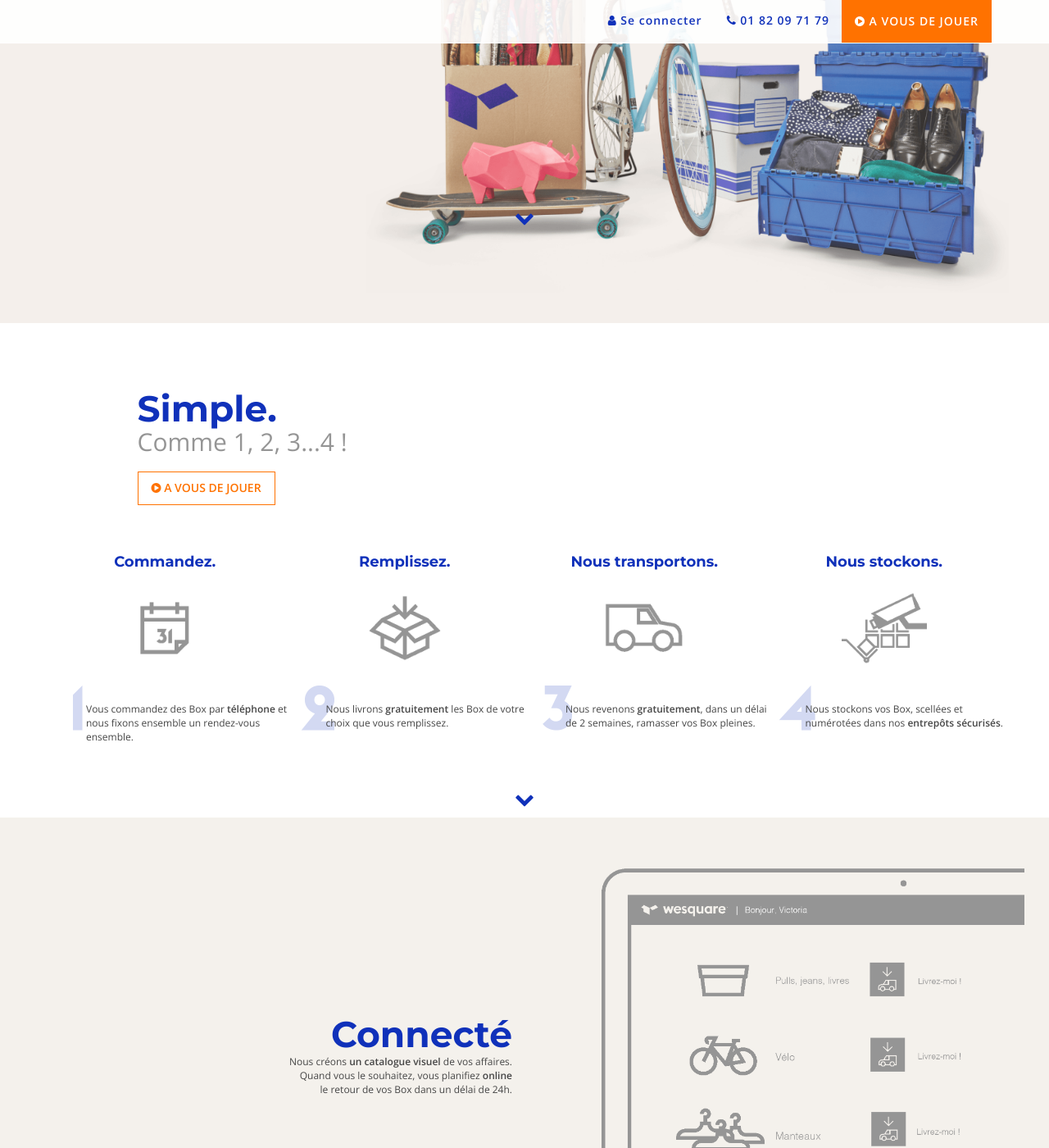
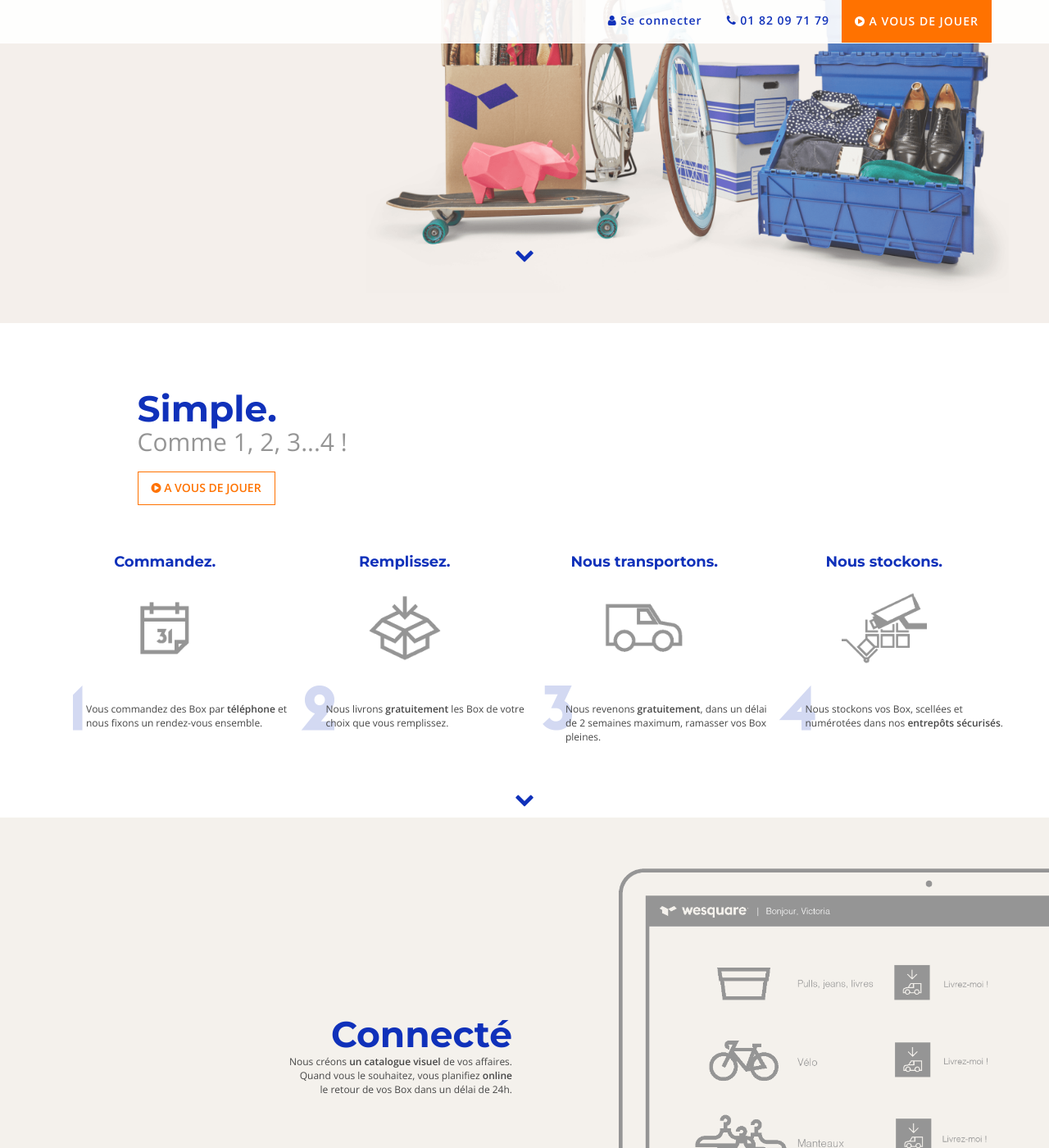
Before and after one commit to Seb1501/wesquare, a Jekyll site: the page built from index.html, in a window 1280 px wide and 1400 px high, scrolled down 306 px. Shown: the whole window at 82% size. Built offline with Jekyll 4.4.1, drawn with Linux system fonts in a browser that asks for light colours; nearby versions of some CDN libraries; Markdown is read by kramdown in place of the engine named in the settings.

Commit message:
Correction bug #2

```diff
--- a/css/style.css
+++ b/css/style.css
@@ -213,7 +213,7 @@
 
 /* line 320, ../compass/sass/style.scss */
 .next-section-wrapper {
-  padding-top: 255px;
+  padding-top: 300px;
 }
 
 /**************************MODAL************************************************************************************/
@@ -413,29 +413,35 @@
 .inventory {
   background-color: #f4f1ec;
 }
-/* line 568, ../compass/sass/style.scss */
+/* line 569, ../compass/sass/style.scss */
 .inventory img {
-  margin-right: -40px;
+  margin-right: -60px;
   margin-bottom: 20px;
 }
 
-/* line 575, ../compass/sass/style.scss */
+/* line 576, ../compass/sass/style.scss */
+.ecran {
+  padding-right: 0px;
+  margin-right: 0px;
+}
+
+/* line 582, ../compass/sass/style.scss */
 .alignement {
   height: 160px;
 }
 
-/* line 580, ../compass/sass/style.scss */
+/* line 587, ../compass/sass/style.scss */
 .next-section-inventory {
   margin-top: 10px;
 }
 
 /**************************SUR*MESURE*********************************************************************************/
-/* line 588, ../compass/sass/style.scss */
+/* line 595, ../compass/sass/style.scss */
 .title p {
   padding-bottom: 20px;
 }
 
-/* line 593, ../compass/sass/style.scss */
+/* line 600, ../compass/sass/style.scss */
 #MissBB {
   padding-top: 80px;
   padding-bottom: -50px;
@@ -444,74 +450,74 @@
 }
 
 /*****************************SECURITE*****************************************************************************************/
-/* line 606, ../compass/sass/style.scss */
+/* line 613, ../compass/sass/style.scss */
 .security {
   background-color: #f4f1ec;
 }
-/* line 610, ../compass/sass/style.scss */
+/* line 617, ../compass/sass/style.scss */
 .security img {
   margin-bottom: 23.2px;
 }
 
-/* line 617, ../compass/sass/style.scss */
+/* line 624, ../compass/sass/style.scss */
 .next-section-security {
   margin-top: 45px;
 }
 
-/* line 623, ../compass/sass/style.scss */
+/* line 630, ../compass/sass/style.scss */
 .milieu {
   padding-top: 20px;
 }
 
 /**************************NOTRE*OFFRE*********************************************************************************/
-/* line 629, ../compass/sass/style.scss */
+/* line 636, ../compass/sass/style.scss */
 .offer {
   background-color: #1031ba;
 }
 
-/* line 639, ../compass/sass/style.scss */
+/* line 646, ../compass/sass/style.scss */
 .offer h1 {
   color: white;
 }
-/* line 643, ../compass/sass/style.scss */
+/* line 650, ../compass/sass/style.scss */
 .offer h2 {
   margin-top: 8px;
   font-size: 25px;
 }
-/* line 648, ../compass/sass/style.scss */
+/* line 655, ../compass/sass/style.scss */
 .offer h3 {
   color: white;
   font-family: "Montserrat", sans-serif;
   margin-top: 10px;
   margin-bottom: 10px;
 }
-/* line 655, ../compass/sass/style.scss */
+/* line 662, ../compass/sass/style.scss */
 .offer p {
   margin-bottom: 0px;
   color: white;
 }
-/* line 660, ../compass/sass/style.scss */
+/* line 667, ../compass/sass/style.scss */
 .offer a {
   color: #ff7200;
 }
 
 /*****************CAROUSEL****************************************************************************************************/
-/* line 721, ../compass/sass/style.scss */
+/* line 728, ../compass/sass/style.scss */
 .header-carousel p {
   padding-bottom: 3em;
 }
 
-/* line 728, ../compass/sass/style.scss */
+/* line 735, ../compass/sass/style.scss */
 .carousel-inner a {
   color: #1031ba;
 }
-/* line 732, ../compass/sass/style.scss */
+/* line 739, ../compass/sass/style.scss */
 .carousel-inner p {
   color: #031ec0;
   font-size: 14px;
   margin-top: -5px;
 }
-/* line 738, ../compass/sass/style.scss */
+/* line 745, ../compass/sass/style.scss */
 .carousel-inner img {
   /*margin:auto;*/
   padding-bottom: 20px;
@@ -520,86 +526,86 @@
   /*max-height: 500px;*/
 }
 
-/* line 752, ../compass/sass/style.scss */
+/* line 759, ../compass/sass/style.scss */
 .glyphicon-custom, .carousel-control .glyphicon-chevron-right, .carousel-control .glyphicon-chevron-left {
   color: #1031ba;
   top: 150px;
 }
 
-/* line 758, ../compass/sass/style.scss */
+/* line 765, ../compass/sass/style.scss */
 .carousel-control .glyphicon-chevron-right {
   right: 50px;
 }
 
-/* line 763, ../compass/sass/style.scss */
+/* line 770, ../compass/sass/style.scss */
 .carousel-control .glyphicon-chevron-left {
   left: 50px;
 }
 
-/* line 775, ../compass/sass/style.scss */
+/* line 782, ../compass/sass/style.scss */
 .next-section-carousel {
   margin-top: 80px;
 }
 
-/* line 780, ../compass/sass/style.scss */
+/* line 787, ../compass/sass/style.scss */
 .carousel-indicators li {
   background-color: #1031ba;
 }
 
-/* line 786, ../compass/sass/style.scss */
+/* line 793, ../compass/sass/style.scss */
 .carousel-indicators .active {
   background-color: #1031ba;
 }
 
-/* line 792, ../compass/sass/style.scss */
+/* line 799, ../compass/sass/style.scss */
 .carousel-control.left, .carousel-control.right {
   background-image: none;
 }
 
 /******************CALL********************************************************************************************/
-/* line 803, ../compass/sass/style.scss */
+/* line 810, ../compass/sass/style.scss */
 .call {
   background-color: #ff7200;
 }
-/* line 807, ../compass/sass/style.scss */
+/* line 814, ../compass/sass/style.scss */
 .call h1 {
   font-family: "Montserrat", sans-serif;
   color: white;
 }
-/* line 813, ../compass/sass/style.scss */
+/* line 820, ../compass/sass/style.scss */
 .call h2 {
   color: white;
   font-family: "Open Sans", sans-serif;
   font-weight: 400;
   font-size: 18px;
 }
-/* line 821, ../compass/sass/style.scss */
+/* line 828, ../compass/sass/style.scss */
 .call h3 {
   color: white;
   font-family: "Montserrat", sans-serif;
 }
-/* line 826, ../compass/sass/style.scss */
+/* line 833, ../compass/sass/style.scss */
 .call h4 {
   color: white;
   font-family: "Montserrat", sans-serif;
   text-align: center;
   margin-top: 2em;
 }
-/* line 833, ../compass/sass/style.scss */
+/* line 840, ../compass/sass/style.scss */
 .call p {
   color: white;
   font-family: "Open Sans", sans-serif;
   margin-bottom: 0px;
   font-size: 14px;
 }
-/* line 842, ../compass/sass/style.scss */
+/* line 849, ../compass/sass/style.scss */
 .call button {
   font-family: "Montserrat", sans-serif;
   font-size: 18px;
   margin-top: 1em;
 }
 
-/* line 854, ../compass/sass/style.scss */
+/* line 861, ../compass/sass/style.scss */
 .call .btn {
   font-family: "Open Sans", sans-serif;
   font-size: 14px;
@@ -611,14 +617,14 @@
   border-radius: 0px;
 }
 
-/* line 864, ../compass/sass/style.scss */
+/* line 871, ../compass/sass/style.scss */
 .call .btn-default {
   border: 1px solid #1031ba;
   color: white !important;
   background-color: #1031ba;
 }
 
-/* line 871, ../compass/sass/style.scss */
+/* line 878, ../compass/sass/style.scss */
 .call .btn-default:hover,
 .call .btn-default:focus {
   border: 1px solid #1031ba;
@@ -628,12 +634,12 @@
 }
 
 /****************PROFIL********************************************************************************************/
-/* line 884, ../compass/sass/style.scss */
+/* line 891, ../compass/sass/style.scss */
 .profil a {
   color: #1031ba;
 }
 
-/* line 888, ../compass/sass/style.scss */
+/* line 895, ../compass/sass/style.scss */
 .box-custom, .box-Rodolphe, .box-Alice, .box-Fred, .box-Victoria, .box-Beaubien, .box-See-Concept {
   background-size: cover;
   background-repeat: no-repeat;
@@ -649,86 +655,86 @@
   color: white;
 }
 
-/* line 904, ../compass/sass/style.scss */
+/* line 911, ../compass/sass/style.scss */
 .box-Rodolphe {
   background-image: url('../images/Affaires_Rodolphe_compressed.png?1424280752');
 }
 
-/* line 910, ../compass/sass/style.scss */
+/* line 917, ../compass/sass/style.scss */
 .box-Alice {
   background-image: url('../images/Affaires_Alice_compressed.png?1423766456');
 }
 
-/* line 915, ../compass/sass/style.scss */
+/* line 922, ../compass/sass/style.scss */
 .box-Fred {
   background-image: url('../images/Affaires_Fred_compressed.png?1423766456');
 }
 
-/* line 920, ../compass/sass/style.scss */
+/* line 927, ../compass/sass/style.scss */
 .box-Victoria {
   background-image: url('../images/Affaires_Victoria_compressed.png?1424280752');
 }
 
-/* line 925, ../compass/sass/style.scss */
+/* line 932, ../compass/sass/style.scss */
 .box-Beaubien {
   background-image: url('../images/Affaires_Beaubien_compressed.png?1423766456');
 }
 
-/* line 930, ../compass/sass/style.scss */
+/* line 937, ../compass/sass/style.scss */
 .box-See-Concept {
   background-image: url('../images/Affaires_See-Concept.png?1423766456');
 }
 
-/* line 935, ../compass/sass/style.scss */
+/* line 942, ../compass/sass/style.scss */
 .image {
   border-radius: 50%;
   height: 200px;
 }
 
-/* line 940, ../compass/sass/style.scss */
+/* line 947, ../compass/sass/style.scss */
 blockquote {
   border-left: 4px solid #1031ba;
 }
 
 /*****************************TEAM*****************************************************************************************/
-/* line 952, ../compass/sass/style.scss */
+/* line 959, ../compass/sass/style.scss */
 .pic-team {
   border-radius: 100%;
   height: 110px;
 }
 
-/* line 961, ../compass/sass/style.scss */
+/* line 968, ../compass/sass/style.scss */
 .team h1 {
   font-family: "Montserrat", sans-serif;
   color: #1031ba;
   margin-top: 120px;
   margin-bottom: 20px;
 }
-/* line 968, ../compass/sass/style.scss */
+/* line 975, ../compass/sass/style.scss */
 .team img {
   margin-top: 40px;
 }
-/* line 972, ../compass/sass/style.scss */
+/* line 979, ../compass/sass/style.scss */
 .team a {
   color: #959595;
 }
-/* line 980, ../compass/sass/style.scss */
+/* line 987, ../compass/sass/style.scss */
 .team h4 {
   font-family: "Montserrat", sans-serif;
   color: #1031ba;
 }
-/* line 985, ../compass/sass/style.scss */
+/* line 992, ../compass/sass/style.scss */
 .team h5 {
   color: #959595;
 }
-/* line 989, ../compass/sass/style.scss */
+/* line 996, ../compass/sass/style.scss */
 .team p {
   margin-left: 20px;
   margin-right: 20px;
 }
 
 /*****************************FOOTER*****************************************************************************************/
-/* line 1001, ../compass/sass/style.scss */
+/* line 1008, ../compass/sass/style.scss */
 #footer {
   background-color: white;
   padding-top: 4em;
@@ -736,19 +742,19 @@
   margin-bottom: 3em;
 }
 
-/* line 1009, ../compass/sass/style.scss */
+/* line 1016, ../compass/sass/style.scss */
 #footer a {
   color: #1031ba;
 }
-/* line 1013, ../compass/sass/style.scss */
+/* line 1020, ../compass/sass/style.scss */
 #footer h4 {
   color: white;
 }
-/* line 1017, ../compass/sass/style.scss */
+/* line 1024, ../compass/sass/style.scss */
 #footer a:hover {
   color: #959595;
 }
-/* line 1020, ../compass/sass/style.scss */
+/* line 1027, ../compass/sass/style.scss */
 #footer p {
   margin-top: 10px;
   color: #1031ba;
--- a/index.html
+++ b/index.html
@@ -85,7 +85,7 @@
         <img src="images/1.png" width="120" alt="commandez" class="img-responsive center-block">
         <img src="images/G1.png" width="50" alt="1" class="img-responsive">
         <p id="step">
-        Vous commandez des Box par <strong>téléphone</strong> et nous fixons ensemble un rendez-vous ensemble.
+        Vous commandez des Box par <strong>téléphone</strong> et nous fixons un rendez-vous ensemble.
         </p>
       </div>
       <div class="col-sm-6 col-md-3">
@@ -102,7 +102,7 @@
         <img src="images/3.png" width="120" alt"nous transportons" class="img-responsive center-block">
         <img src="images/G3.png" width="50" alt="3" class="img-responsive">
         <p id="step">
-        Nous revenons <strong>gratuitement</strong>, dans un délai de 2 semaines, ramasser vos Box pleines.
+        Nous revenons <strong>gratuitement</strong>, dans un délai de 2 semaines maximum, ramasser vos Box pleines.
         </p>
       </div>
       <div class="col-sm-6 col-md-3">
@@ -140,7 +140,7 @@
         </p>
 
       </div>
-      <div class="col-xs-12 col-sm-6 col-md-6">
+      <div class="col-xs-12 col-sm-6 col-md-6 ecran">
 
 
         <img src="images/Ecran2.png" class="img-responsive pull-right">
```
Also changed, not shown: compass/sass/style.scss (+9 -2 lines), 3 other files.
